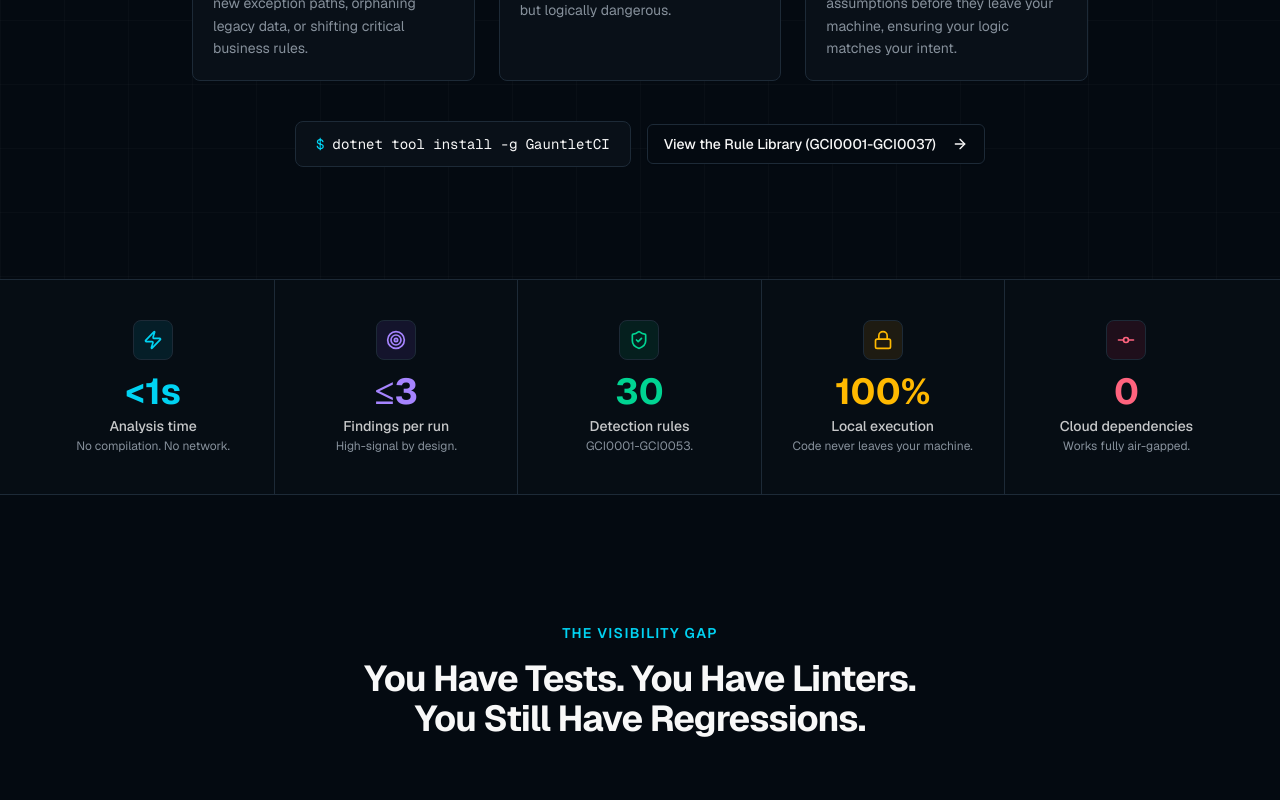
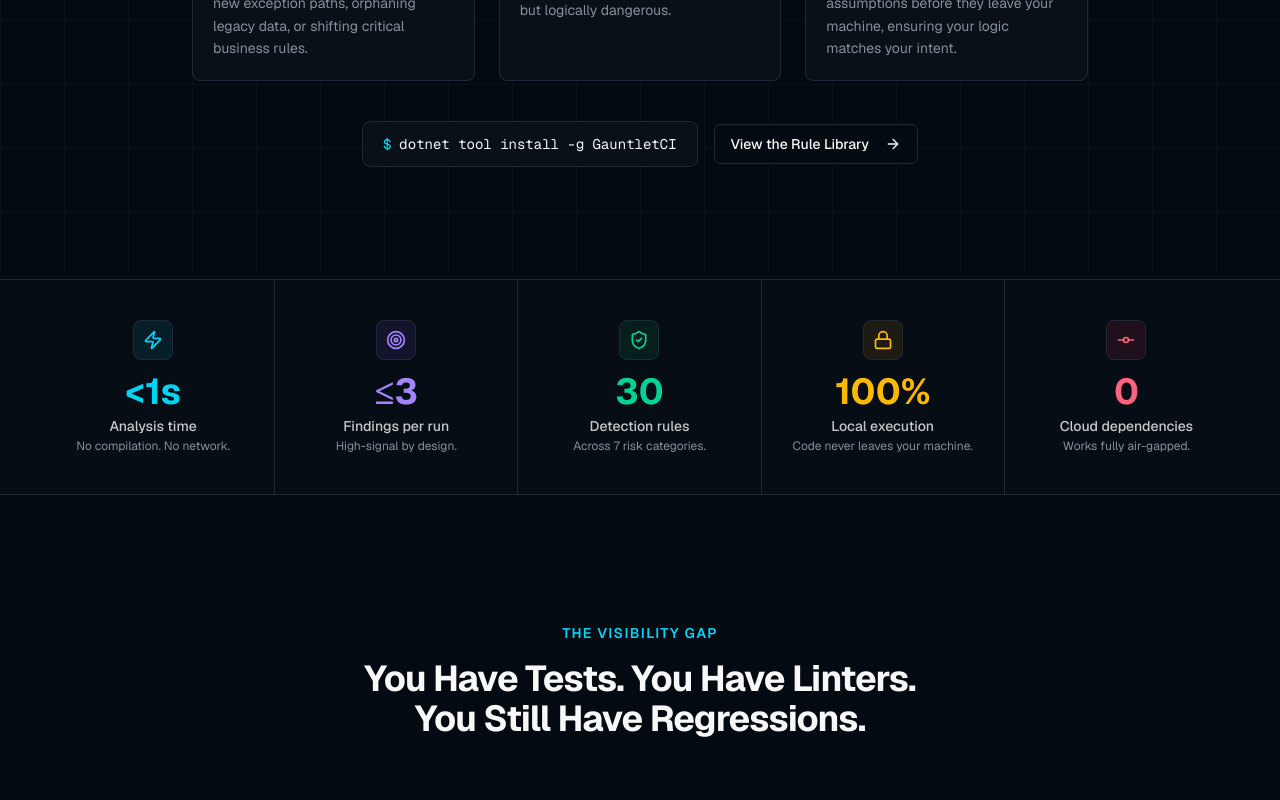
Before and after one commit to EricCogen/GauntletCI, a Next.js app in the folder site/: page / in a window 1280 px wide. Shown: the part 620-1420 px from the top of the page. Built offline with nearby package versions, Linux system fonts and the light colour scheme.

Commit message:
[DOCS] Remove rule ID range text from homepage; clean up hero CTA label

```diff
--- a/site/components/detection-rules.tsx
+++ b/site/components/detection-rules.tsx
@@ -47,8 +47,7 @@
             30 built-in detection rules
           </h2>
           <p className="mt-4 text-lg text-muted-foreground max-w-2xl mx-auto text-pretty">
-            Comprehensive coverage across behavioral risk categories. Rule IDs range from
-            GCI0001-GCI0053.
+            Comprehensive coverage across behavioral risk categories.
           </p>
         </div>
 
--- a/site/components/hero.tsx
+++ b/site/components/hero.tsx
@@ -50,7 +50,7 @@
             </div>
             <Button variant="outline" size="lg" asChild>
               <Link href="/rules">
-                View the Rule Library (GCI0001-GCI0037)
+                View the Rule Library
                 <ArrowRight className="ml-2 h-4 w-4" />
               </Link>
             </Button>
--- a/site/components/stats.tsx
+++ b/site/components/stats.tsx
@@ -21,7 +21,7 @@
     icon: ShieldCheck,
     value: "30",
     label: "Detection rules",
-    sub: "GCI0001-GCI0053.",
+    sub: "Across 7 risk categories.",
     color: "text-emerald-400",
     bg: "bg-emerald-500/10",
   },
```
